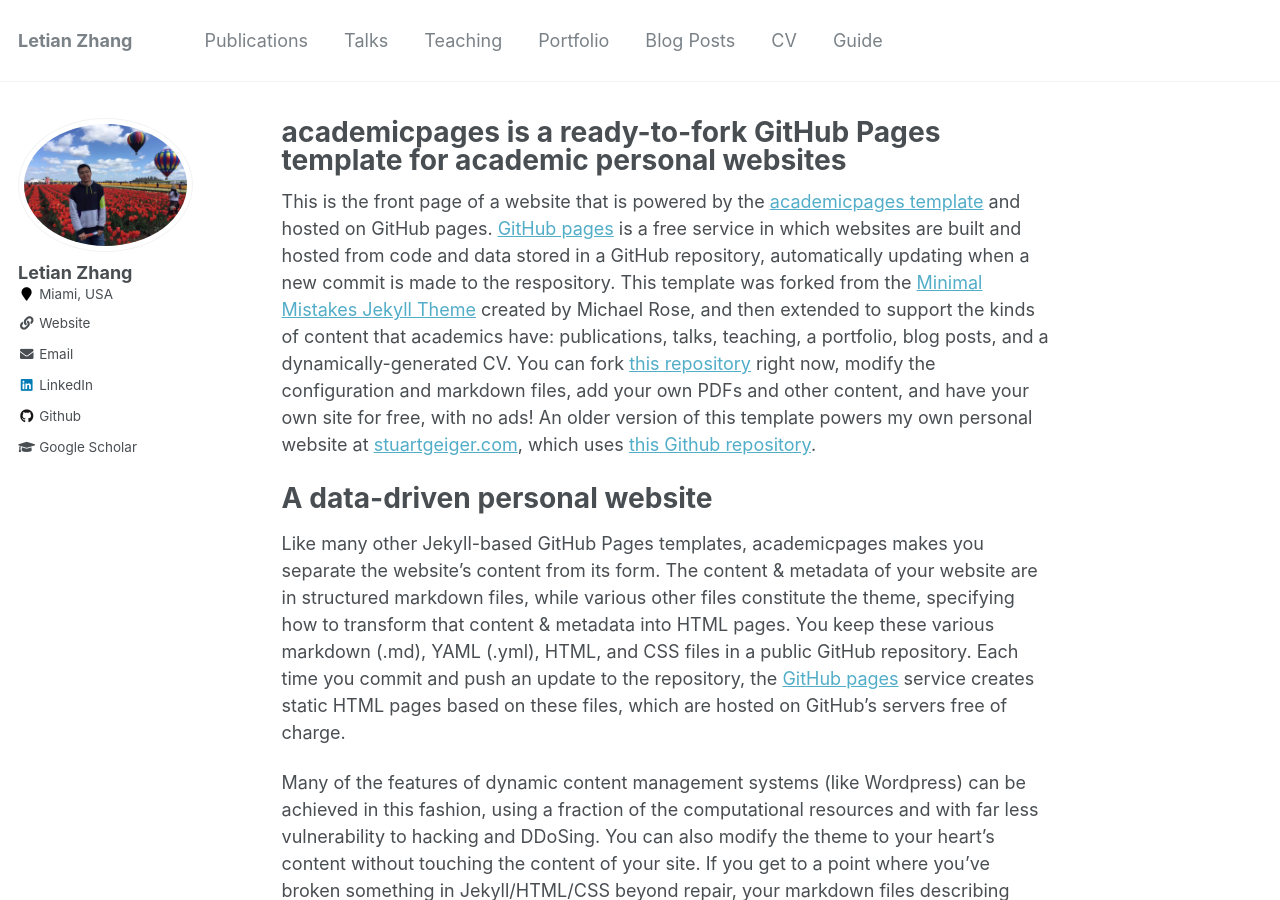
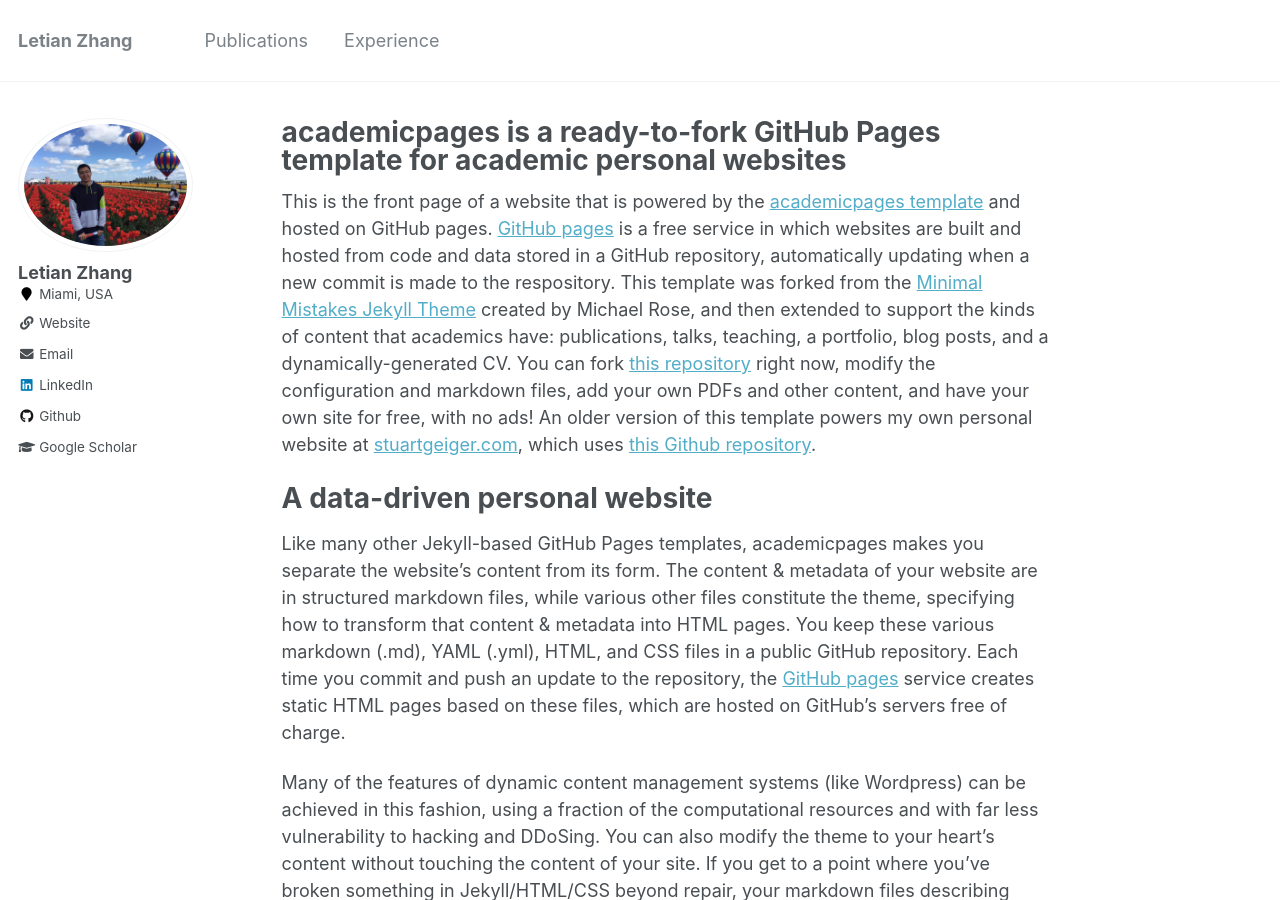
Before and after one commit to letian-zhang/letian-zhang.github.io, a Jekyll site: the page built from _pages/about.md, in a window 1280 px wide and 900 px high. Built offline with Jekyll 4.4.1, drawn with Linux system fonts in a browser that asks for light colours.

Commit message:
Update navigation.yml

```diff
--- a/_data/navigation.yml
+++ b/_data/navigation.yml
@@ -1,22 +1,8 @@
 # main links links
 main:
+
   - title: "Publications"
     url: /publications/
 
-  - title: "Talks"
-    url: /talks/
-
-  - title: "Teaching"
-    url: /teaching/
-
-  - title: "Portfolio"
-    url: /portfolio/
-
-  - title: "Blog Posts"
-    url: /year-archive/
-
-  - title: "CV"
-    url: /cv/
-
-  - title: "Guide"
-    url: /markdown/
+  - title: "Experience"
+    url: /Experience/
```
